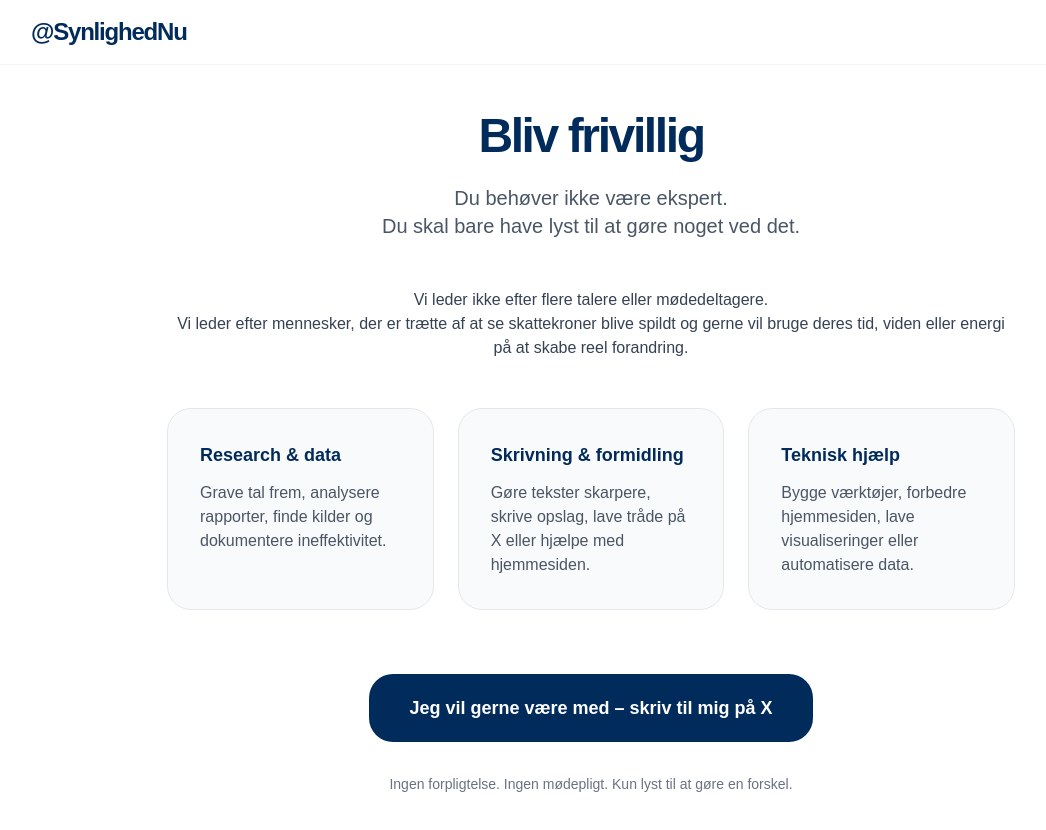
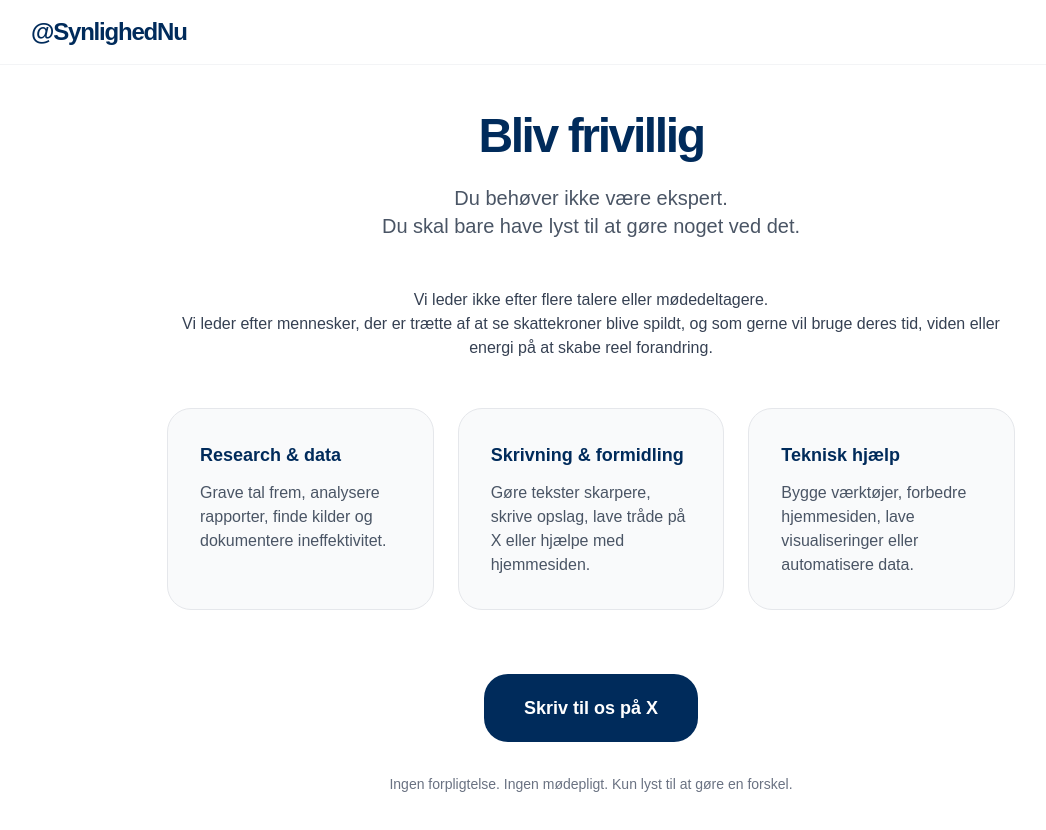
Before and after one commit to synlighed-nu/synlighed-nu-clean, a Next.js app: page /bliv-frivillig in a window 1280 px wide. Shown: the top 830 px of the page, without its empty margins (49-1095 px from the left). Built offline with nearby package versions, Linux system fonts and the light colour scheme.

Commit message:
Update page.tsx

```diff
--- a/app/bliv-frivillig/page.tsx
+++ b/app/bliv-frivillig/page.tsx
@@ -14,10 +14,11 @@ export default function BlivFrivilligPage() {
           Du skal bare have lyst til at gøre noget ved det.
         </p>
 
-        <div className="prose prose-lg max-w-none text-gray-700 mb-12">
-          <p className="text-center">
+        <div className="prose prose-lg max-w-none text-gray-700 mb-12 text-center">
+          <p>
             Vi leder ikke efter flere talere eller mødedeltagere.<br />
-            Vi leder efter mennesker, der er trætte af at se skattekroner blive spildt og gerne vil bruge deres tid, viden eller energi på at skabe reel forandring.
+            Vi leder efter mennesker, der er trætte af at se skattekroner blive spildt,
+            og som gerne vil bruge deres tid, viden eller energi på at skabe reel forandring.
           </p>
         </div>
 
@@ -42,7 +43,7 @@ export default function BlivFrivilligPage() {
             target="_blank"
             className="inline-block bg-[#002B5B] hover:bg-[#001B3D] text-white px-10 py-5 rounded-3xl font-semibold text-lg transition"
           >
-            Jeg vil gerne være med – skriv til mig på X
+            Skriv til os på X
           </a>
         </div>
 
```
